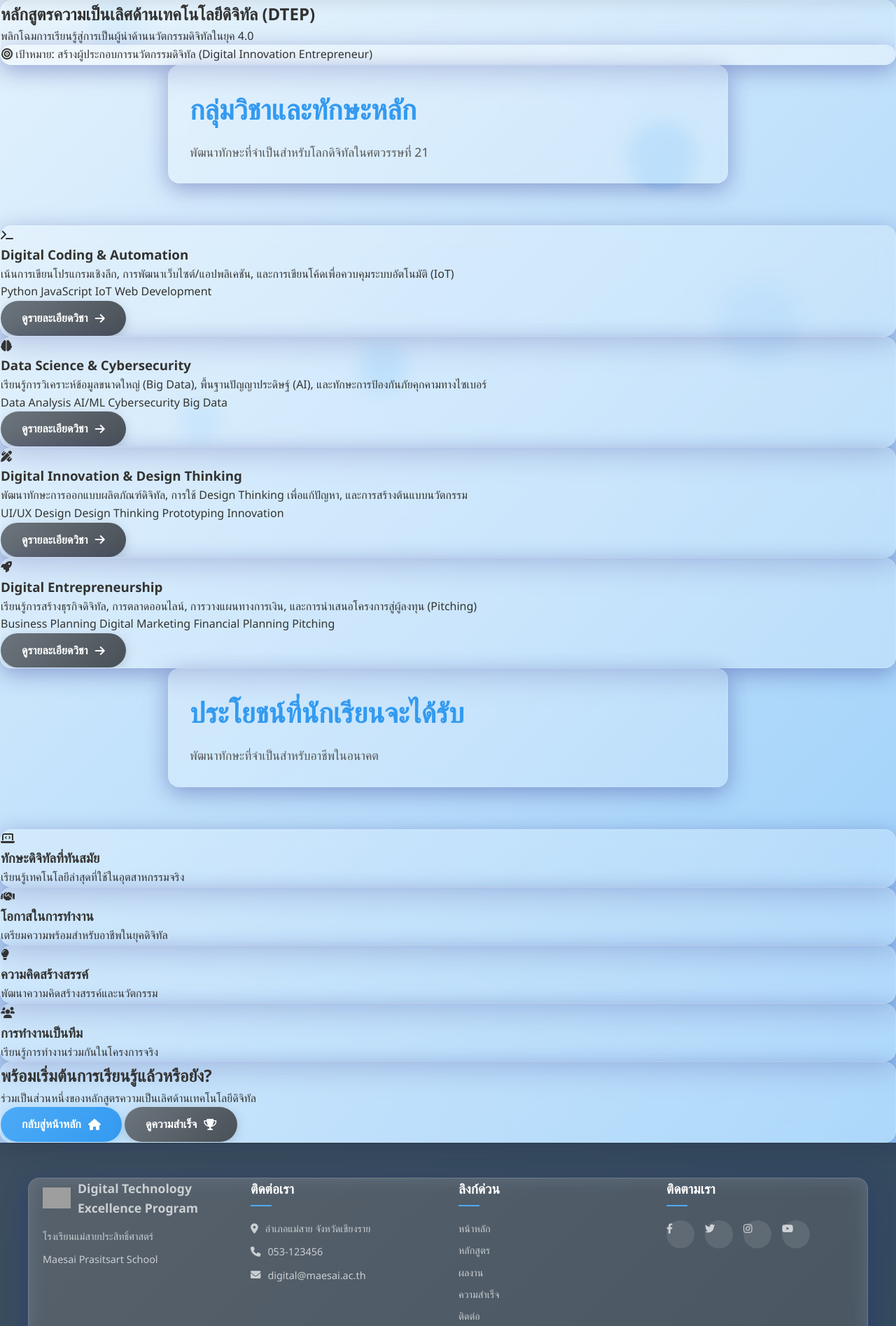
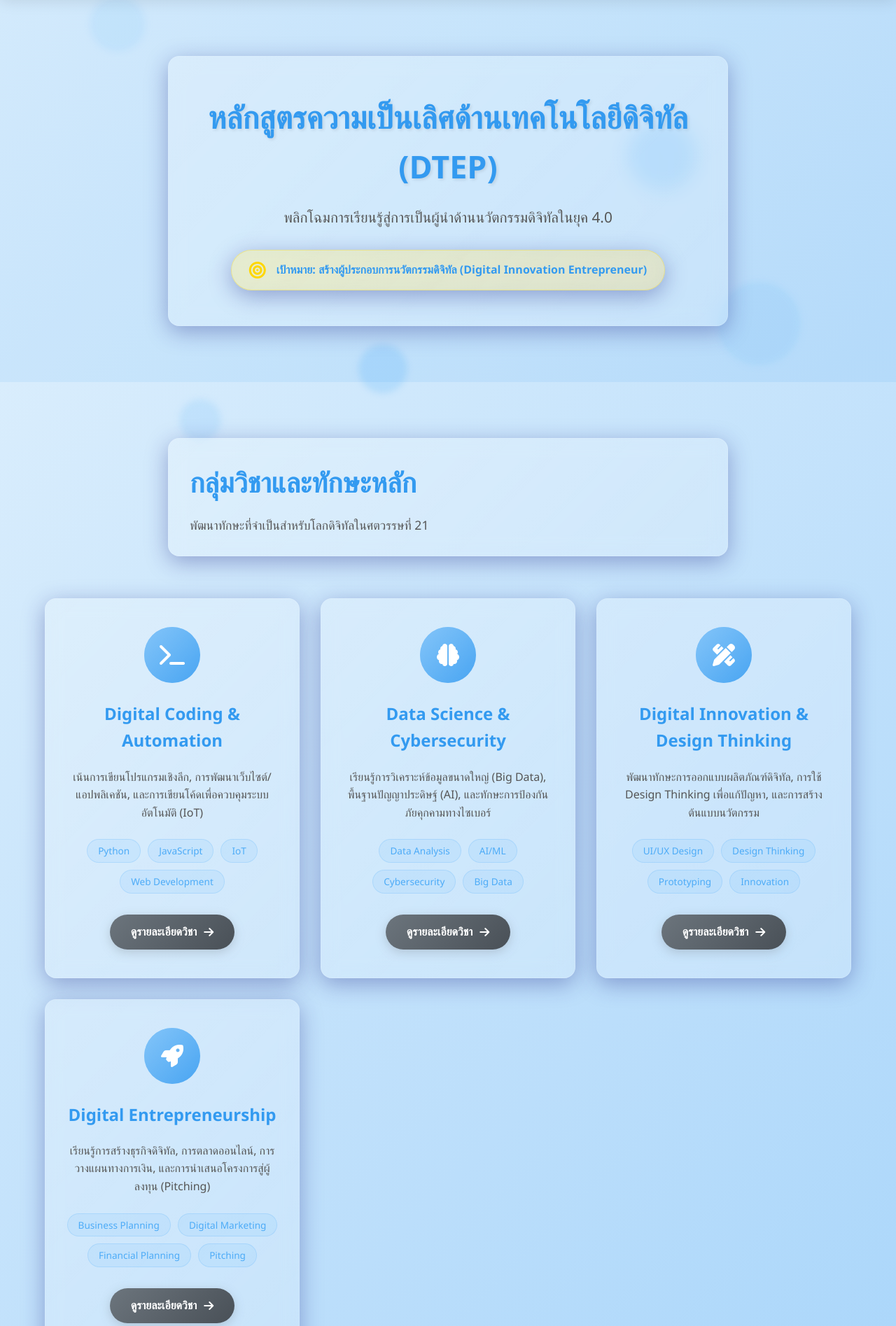
Before and after one commit to 26251Chinnaphat/DTEP.MPS, a PHP site: page /courses.html in a window 1280 px wide. Shown: the part 68-1963 px from the top of the page at 70% size. Run offline with PHP 8.4, Linux system fonts and the light colour scheme; grey boxes are pictures that could not be loaded.

Commit message:
Add files via upload

```diff
--- a/congratulations.html
+++ b/congratulations.html
@@ -24,7 +24,7 @@
         </div>
         <nav class="nav-links">
             <a href="index.html">หน้าหลัก</a>
-            <a href="#">หลักสูตร</a>
+            <a href="courses.html">หลักสูตร</a>
             <a href="#">ผลงาน</a>
             <a href="congratulations.html" class="active">ความสำเร็จ</a>
             <a href="#">ติดต่อ</a>
@@ -161,7 +161,7 @@
             <div class="footer-section">
                 <h3>ลิงก์ด่วน</h3>
                 <a href="index.html">หน้าหลัก</a>
-                <a href="#">หลักสูตร</a>
+                <a href="courses.html">หลักสูตร</a>
                 <a href="#">ผลงาน</a>
                 <a href="congratulations.html">ความสำเร็จ</a>
                 <a href="#">ติดต่อ</a>
--- a/index.html
+++ b/index.html
@@ -24,7 +24,7 @@
         </div>
         <nav class="nav-links">
             <a href="index.html" class="active">หน้าหลัก</a>
-            <a href="#">หลักสูตร</a>
+            <a href="courses.html">หลักสูตร</a>
             <a href="#">ผลงาน</a>
             <a href="congratulations.html">ความสำเร็จ</a>
             <a href="#">ติดต่อ</a>
@@ -158,7 +158,7 @@
             <div class="footer-section">
                 <h3>ลิงก์ด่วน</h3>
                 <a href="index.html">หน้าหลัก</a>
-                <a href="#">หลักสูตร</a>
+                <a href="courses.html">หลักสูตร</a>
                 <a href="#">ผลงาน</a>
                 <a href="congratulations.html">ความสำเร็จ</a>
                 <a href="#">ติดต่อ</a>
--- a/style.css
+++ b/style.css
@@ -1170,3 +1170,273 @@ footer {
         font-size: 1.5rem;
     }
 }
+
+/* --- สไตล์สำหรับหน้า Courses --- */
+.course-hero {
+    padding: 80px 5%;
+    text-align: center;
+    background: linear-gradient(135deg, rgba(77, 171, 247, 0.1), rgba(51, 154, 240, 0.1));
+}
+
+.course-hero-content {
+    max-width: 800px;
+    margin: 0 auto;
+    padding: 50px;
+}
+
+.course-hero h1 {
+    font-size: 2.8rem;
+    color: var(--secondary-color);
+    margin-bottom: 20px;
+    text-shadow: 2px 2px 4px rgba(0, 0, 0, 0.1);
+}
+
+.course-hero p {
+    font-size: 1.3rem;
+    color: #555;
+    margin-bottom: 30px;
+    line-height: 1.6;
+}
+
+.goal-badge {
+    display: inline-flex;
+    align-items: center;
+    gap: 15px;
+    padding: 15px 25px;
+    border-radius: 30px;
+    background: linear-gradient(135deg, rgba(255, 215, 0, 0.2), rgba(255, 193, 7, 0.2));
+    border: 1px solid rgba(255, 215, 0, 0.3);
+}
+
+.goal-badge i {
+    color: #ffd700;
+    font-size: 1.5rem;
+}
+
+.goal-badge span {
+    font-weight: 600;
+    color: var(--secondary-color);
+}
+
+/* --- Course Modules Section --- */
+.course-modules {
+    padding: 80px 5%;
+}
+
+.modules-container {
+    display: grid;
+    grid-template-columns: repeat(auto-fit, minmax(350px, 1fr));
+    gap: 30px;
+    margin-top: 50px;
+}
+
+.module-card {
+    padding: 40px 30px;
+    text-align: center;
+    transition: all 0.4s ease;
+    position: relative;
+    overflow: hidden;
+}
+
+.module-card:hover {
+    transform: translateY(-10px);
+    box-shadow: 0 15px 30px rgba(0, 0, 0, 0.15);
+}
+
+.module-icon {
+    width: 80px;
+    height: 80px;
+    margin: 0 auto 25px;
+    background: linear-gradient(135deg, var(--primary-color), var(--secondary-color));
+    border-radius: 50%;
+    display: flex;
+    align-items: center;
+    justify-content: center;
+    color: white;
+    font-size: 2rem;
+    position: relative;
+    overflow: hidden;
+}
+
+.module-icon::before {
+    content: '';
+    position: absolute;
+    top: 0;
+    left: 0;
+    width: 100%;
+    height: 100%;
+    background: linear-gradient(135deg, rgba(255,255,255,0.3) 0%, rgba(255,255,255,0.1) 100%);
+    border-radius: 50%;
+}
+
+.module-card h3 {
+    color: var(--secondary-color);
+    margin-bottom: 20px;
+    font-size: 1.5rem;
+}
+
+.module-card p {
+    color: #555;
+    margin-bottom: 25px;
+    line-height: 1.6;
+}
+
+.module-skills {
+    display: flex;
+    flex-wrap: wrap;
+    gap: 10px;
+    justify-content: center;
+    margin-bottom: 30px;
+}
+
+.skill-tag {
+    background: rgba(77, 171, 247, 0.1);
+    color: var(--primary-color);
+    padding: 5px 15px;
+    border-radius: 20px;
+    font-size: 0.85rem;
+    font-weight: 500;
+    border: 1px solid rgba(77, 171, 247, 0.2);
+    transition: all 0.3s ease;
+}
+
+.skill-tag:hover {
+    background: var(--primary-color);
+    color: white;
+    transform: translateY(-2px);
+}
+
+/* --- Course Benefits Section --- */
+.course-benefits {
+    padding: 80px 5%;
+    background: linear-gradient(135deg, rgba(116, 192, 252, 0.05), rgba(51, 154, 240, 0.05));
+}
+
+.benefits-container {
+    display: grid;
+    grid-template-columns: repeat(auto-fit, minmax(250px, 1fr));
+    gap: 30px;
+    margin-top: 50px;
+}
+
+.benefit-item {
+    padding: 40px 25px;
+    text-align: center;
+    transition: all 0.3s ease;
+}
+
+.benefit-item:hover {
+    transform: translateY(-5px);
+}
+
+.benefit-item i {
+    font-size: 3rem;
+    color: var(--primary-color);
+    margin-bottom: 20px;
+}
+
+.benefit-item h3 {
+    color: var(--secondary-color);
+    margin-bottom: 15px;
+    font-size: 1.3rem;
+}
+
+.benefit-item p {
+    color: #666;
+    line-height: 1.6;
+}
+
+/* --- Course Call to Action --- */
+.course-cta {
+    padding: 80px 5%;
+    text-align: center;
+}
+
+.cta-content {
+    max-width: 600px;
+    margin: 0 auto;
+    padding: 50px;
+}
+
+.cta-content h2 {
+    color: var(--secondary-color);
+    margin-bottom: 15px;
+    font-size: 2.2rem;
+}
+
+.cta-content p {
+    color: #666;
+    margin-bottom: 30px;
+    font-size: 1.1rem;
+}
+
+.cta-buttons {
+    display: flex;
+    gap: 20px;
+    justify-content: center;
+    flex-wrap: wrap;
+}
+
+/* --- Responsive Design สำหรับหน้า Courses --- */
+@media (max-width: 768px) {
+    .course-hero {
+        padding: 60px 5%;
+    }
+
+    .course-hero h1 {
+        font-size: 2.2rem;
+    }
+
+    .course-hero p {
+        font-size: 1.1rem;
+    }
+
+    .goal-badge {
+        flex-direction: column;
+        gap: 10px;
+        text-align: center;
+    }
+
+    .modules-container {
+        grid-template-columns: 1fr;
+        gap: 20px;
+    }
+
+    .module-card {
+        padding: 30px 20px;
+    }
+
+    .benefits-container {
+        grid-template-columns: 1fr;
+        gap: 20px;
+    }
+
+    .cta-buttons {
+        flex-direction: column;
+        align-items: center;
+    }
+
+    .btn-primary, .btn-secondary {
+        width: 100%;
+        max-width: 300px;
+        justify-content: center;
+    }
+}
+
+@media (max-width: 480px) {
+    .course-hero h1 {
+        font-size: 1.8rem;
+    }
+
+    .course-hero-content {
+        padding: 30px 20px;
+    }
+
+    .cta-content {
+        padding: 30px 20px;
+    }
+
+    .cta-content h2 {
+        font-size: 1.8rem;
+    }
+}
```
